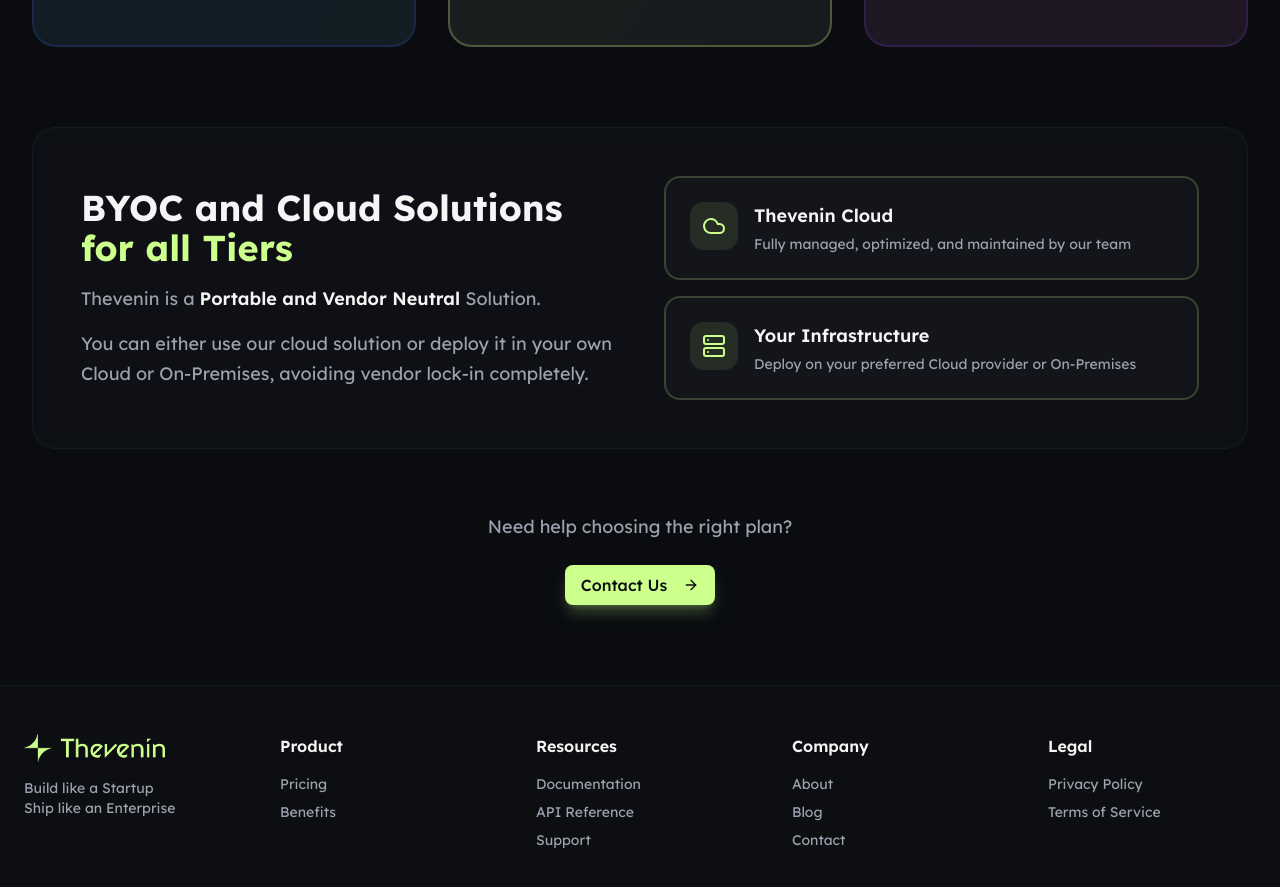
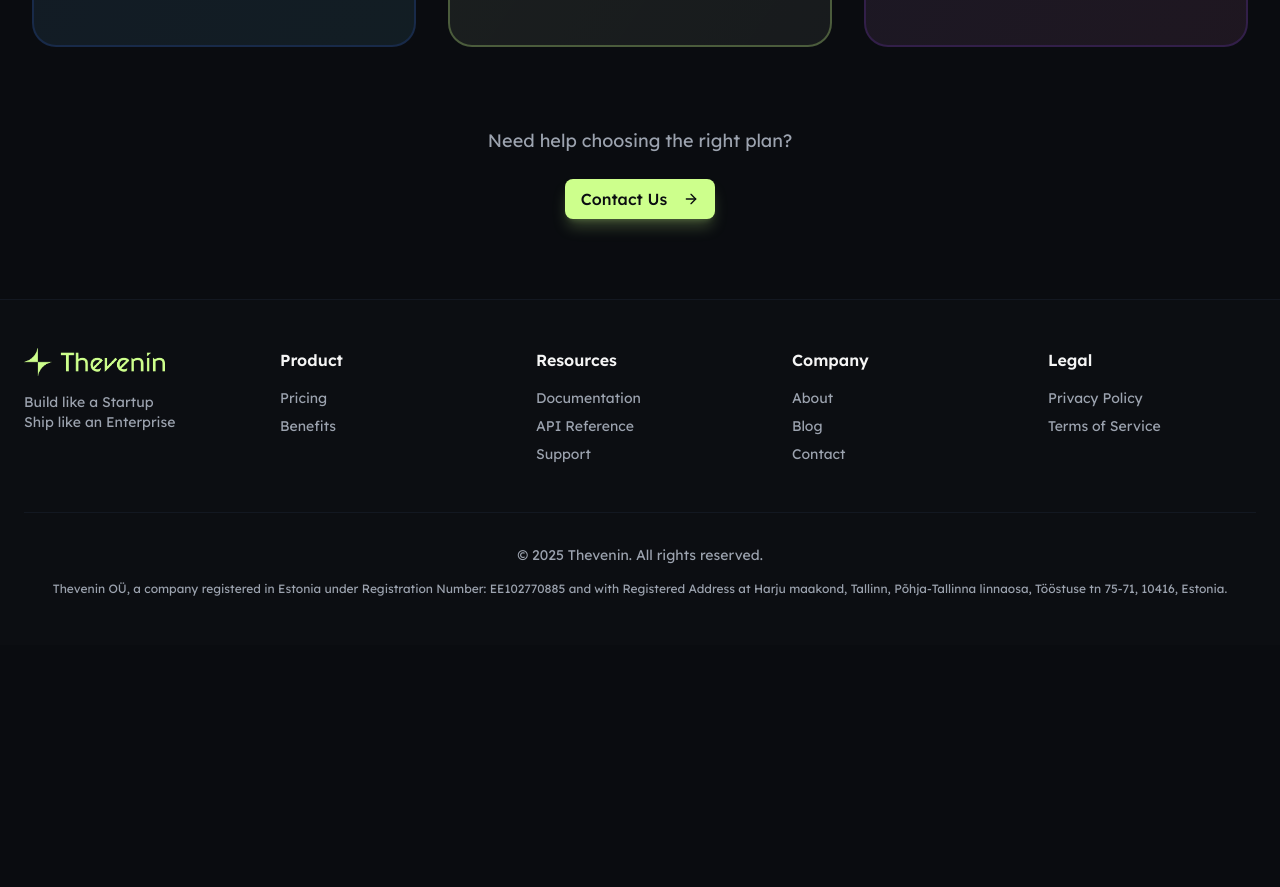
Before and after one commit to thevenincloud/thevenin-website, a Next.js app: page /pricing in a window 1280 px wide. Shown: the part 980-1867 px from the top of the page. After the commit the page ends 1625 px from the top, so only its background shows below. Built offline with nearby package versions, Linux system fonts and the light colour scheme; no server answers.

Commit message:
fix: remove BYOC

```diff
--- a/app/pricing/page.tsx
+++ b/app/pricing/page.tsx
@@ -168,8 +168,8 @@ export default function PricingPage() {
               ))}
             </div>
 
-            {/* BYOC Section */}
-            <motion.div
+            {/* We should all supported Providers here */}
+            {/* <motion.div
               initial={{ opacity: 0, y: 30 }}
               animate={{ opacity: 1, y: 0 }}
               transition={{ duration: 0.6, delay: 0.4 }}
@@ -178,7 +178,7 @@ export default function PricingPage() {
               <div className="grid gap-8 md:grid-cols-2 md:gap-12 items-center">
                 <div>
                   <h3 className="text-3xl md:text-4xl font-bold mb-4">
-                    BYOC and Cloud Solutions{' '}
+                    Available Cloud Marketplaces{' '}
                     <span className="text-primary">for all Tiers</span>
                   </h3>
                   <p className="text-lg mb-4 text-muted-foreground leading-relaxed">
@@ -221,7 +221,7 @@ export default function PricingPage() {
                   </motion.div>
                 </div>
               </div>
-            </motion.div>
+            </motion.div> */}
 
             {/* Bottom CTA */}
             <motion.div
```
